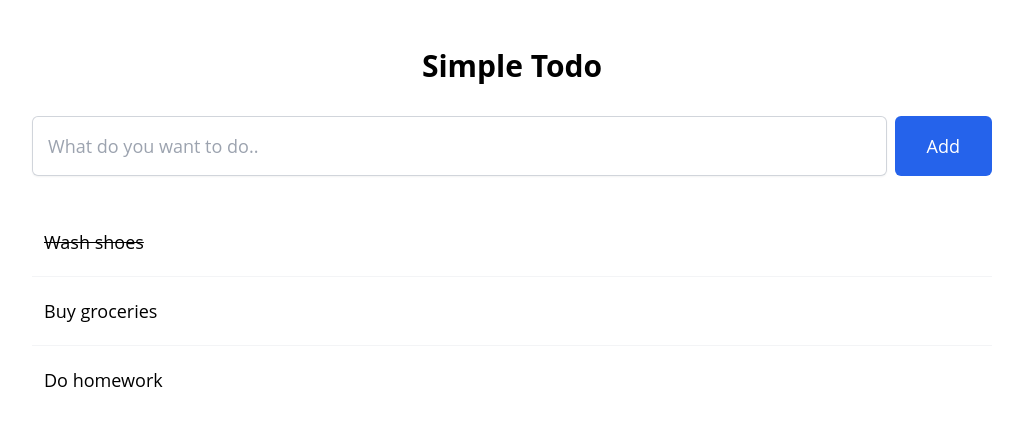
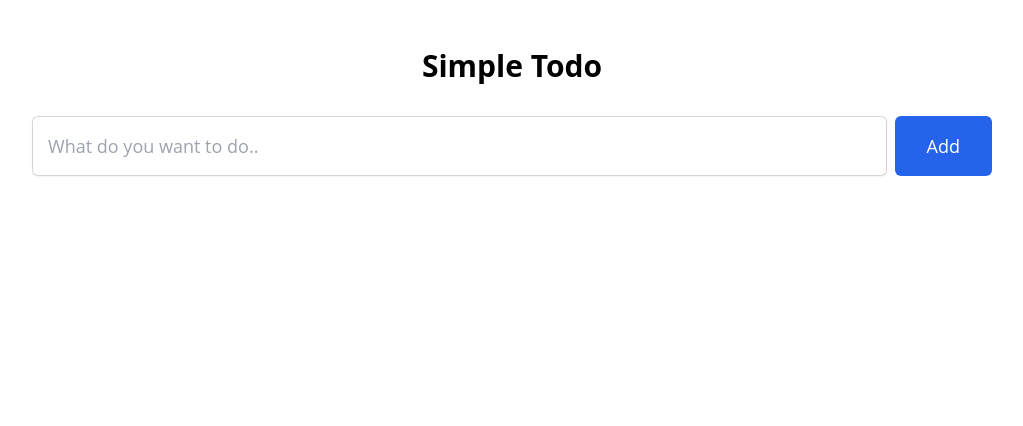
Before and after one commit to sumirart/Simple-Todo-with-React, a React (Create React App) app: page / in a window 1280 px wide. Shown: the top 426 px of the page, without its empty margins (128-1151 px from the left). Built offline with nearby package versions, Linux system fonts and the light colour scheme; the HTML template or start-up script is replaced by a standard one.

Commit message:
refactor: empty todo and set input to controlled

```diff
--- a/src/App.js
+++ b/src/App.js
@@ -5,24 +5,8 @@ import TodosWrapper from "./components/TodosWrapper";
 import randomize from "./utils/randomize";
 
 function App() {
-  const [todos, setTodos] = useState([
-    {
-      id: 0,
-      todo: "Wash shoes",
-      isCompleted: true,
-    },
-    {
-      id: 1,
-      todo: "Buy groceries",
-      isCompleted: false,
-    },
-    {
-      id: 2,
-      todo: "Do homework",
-      isCompleted: false,
-    },
-  ]);
-  // const [todo, setTodo] = useState(""); can have another state to control the text input
+  const [todos, setTodos] = useState([]);
+  const [todo, setTodo] = useState(""); // can have another state to control the text input
 
   function handleAddTodo(e) {
     e.preventDefault();
@@ -30,12 +14,12 @@ function App() {
     const id = randomize();
     const newTodo = {
       id,
-      todo: e.target.elements[0].value,
+      todo,
       isCompleted: false,
     };
 
-    e.target.elements[0].value = "";
     setTodos([...todos, newTodo]);
+    setTodo("");
   }
 
   function handleToggle(id) {
@@ -55,21 +39,20 @@ function App() {
   }
 
   // if we want to control the input
-  // function handleChangeTodoInput(e) {
-  //   console.log(e.target.value);
-  //   if (e.target.value === "e") {
-  //     return;
-  //   }
-
-  //   setTodo(e.target.value);
-  // }
+  function handleChangeTodoInput(e) {
+    setTodo(e.target.value);
+  }
 
   return (
     <div className="App">
       <header>
         <h1 className="mb-8 text-center text-3xl font-bold">Simple Todo</h1>
       </header>
-      <Input handleAddTodo={handleAddTodo} />
+      <Input
+        handleAddTodo={handleAddTodo}
+        handleChangeTodoInput={handleChangeTodoInput}
+        todo={todo}
+      />
       <TodosWrapper
         todos={todos}
         handleToggle={handleToggle}
--- a/src/components/Input.jsx
+++ b/src/components/Input.jsx
@@ -1,6 +1,6 @@
 import React from "react";
 
-export default function Input({ handleAddTodo }) {
+export default function Input({ handleAddTodo, handleChangeTodoInput, todo }) {
   return (
     <div className="input mb-8">
       <form className="" onSubmit={handleAddTodo}>
@@ -11,8 +11,8 @@ export default function Input({ handleAddTodo }) {
             type="text"
             required
             // if we want to control input (controlled input)
-            // value={todo}
-            // onChange={handleChangeTodoInput}
+            value={todo}
+            onChange={handleChangeTodoInput}
             placeholder="What do you want to do.."
             className="block w-full rounded-md border-0 px-4 py-4 text-lg text-gray-900 shadow-sm ring-1 ring-inset ring-gray-300 placeholder:text-gray-400 focus:ring-1 focus:ring-inset focus:ring-blue-100 sm:leading-6"
           />
```
